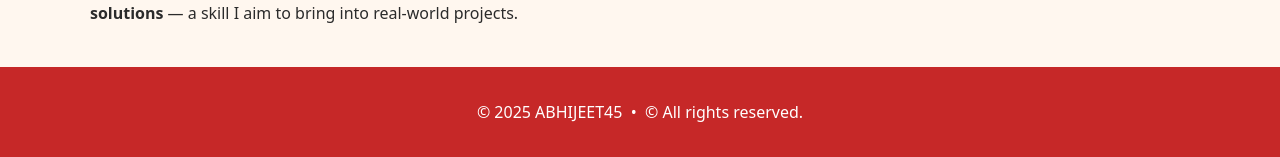
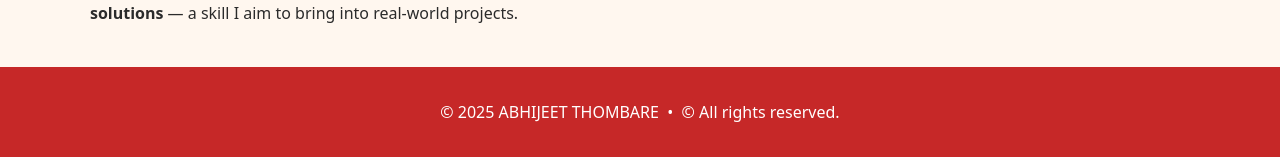
Before and after one commit to abhithombare45/Movie-Recommender-System, a Flask app: page /about in a window 1280 px wide. Shown: the part 778-935 px from the top of the page. Run offline with Flask 3, Linux system fonts and the light colour scheme; parts of the project's set-up code (start-up, migrations or seed data) failed here and were passed over.

Commit message:
Auto COMMIT on React Tut Project

```diff
--- a/templates/base.html
+++ b/templates/base.html
@@ -51,7 +51,7 @@
   <!-- Footer -->
   <footer class="site-footer">
     <div class="container">
-      <p>© {{ current_year }} ABHIJEET45 &nbsp;•&nbsp; &copy; All rights reserved.</p>
+      <p>© {{ current_year }} ABHIJEET THOMBARE &nbsp;•&nbsp; &copy; All rights reserved.</p>
     </div>
   </footer>
 
```
Also changed, not shown: requirements.txt (added, +63 -0 lines).
